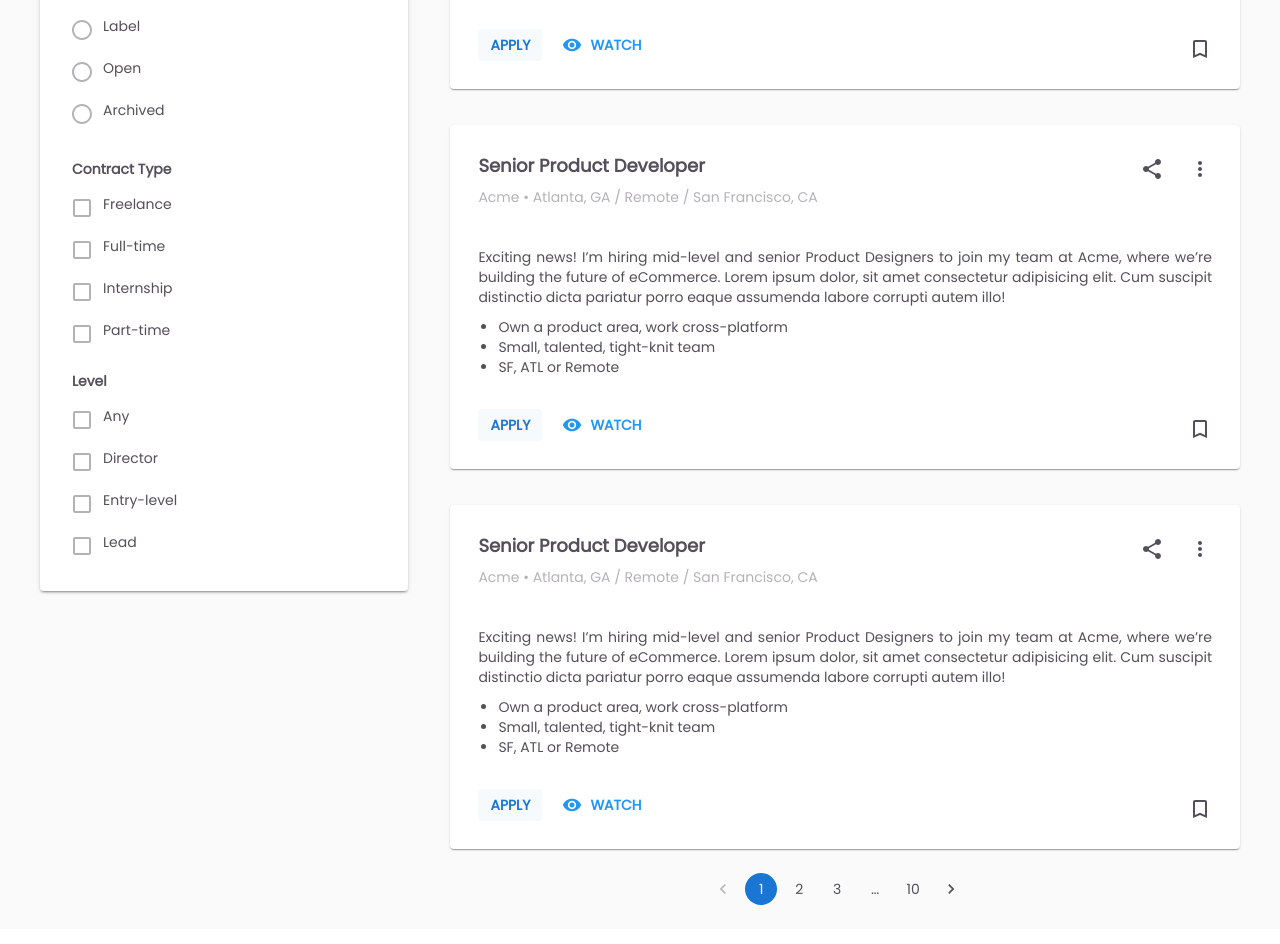
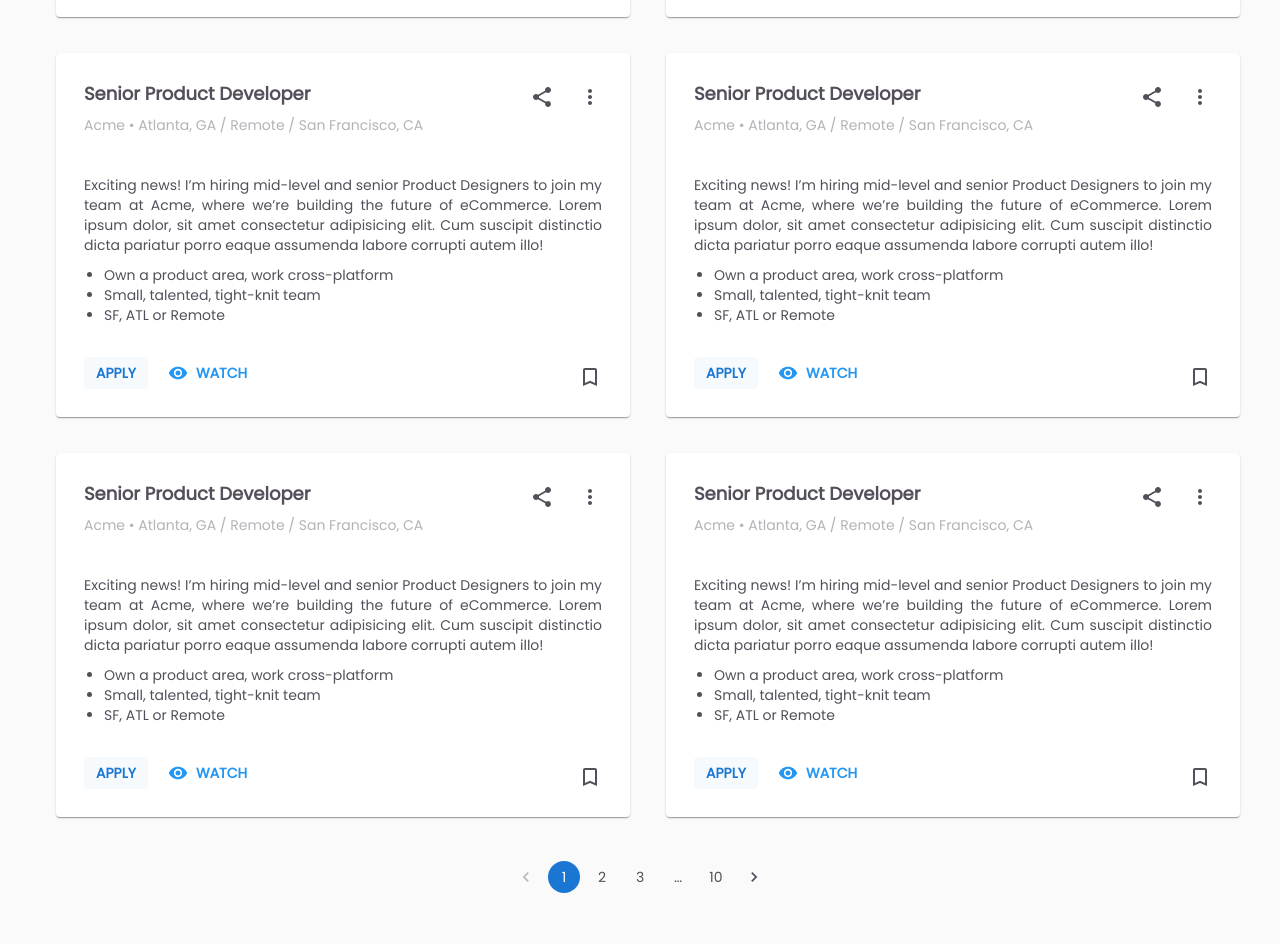
Before and after one commit to pratikwadke02/all-season-24x7-b2c, a React (Create React App) app in the folder client/: page / in a window 1280 px wide. Shown: the part 460-1404 px from the top of the page. Built offline with nearby package versions, Linux system fonts and the light colour scheme.

Commit message:
application Header left

```diff
--- a/client/src/App.js
+++ b/client/src/App.js
@@ -2,13 +2,15 @@
 import Home from "./views/Home/Home";
 import Auth from "./views/Auth/Auth";
 import { theme } from "./theme";
+import Application from "./views/Application/Application";
 
 function App() {
   return (
     <>
     <ThemeProvider theme = {theme}>
-      <Home />
+      {/* <Home /> */}
       {/* <Auth /> */}
+      <Application />
     </ThemeProvider>
     </>
   );
--- /dev/null
+++ b/client/src/components/Feed/ApplicationFeed.jsx
@@ -0,0 +1,45 @@
+import { Box } from "@mui/system";
+import React from "react";
+import Card from "../utils/Card/Card";
+import PaginationComponent from "../utils/Pagination/PaginationComponent";
+
+const Feed = () => {
+  return (
+    <>
+      <Box                       // This is the main container for the feed component
+        // flex={7}
+        sx={{
+          display: "flex",
+          flexDirection: "column",
+          alignItems: "center",
+          position: "relative",
+          minHeight: "75vh",
+          paddingBottom: "60px",
+        }}
+      >
+        <Box sx={{display:'flex', flexDirection:{xs:'column', sm:'row'}, justifyContent:'space-between', alignItems:'center'}}>
+            <Card />
+            <Box sx={{m:1.25}} />
+            <Card />
+        </Box>
+        <Box sx={{display:'flex', flexDirection:{xs:'column', sm:'row'}, justifyContent:'space-between', alignItems:'center'}}>
+            <Card />
+            <Box sx={{m:1.25}} />
+            <Card />
+        </Box>
+        <Box sx={{display:'flex', flexDirection:{xs:'column', sm:'row'}, justifyContent:'space-between', alignItems:'center'}}>
+            <Card />
+            <Box sx={{m:1.25}} />
+            <Card />
+        </Box>
+        <Box
+          sx={{margin:'auto', alignItems: "center", position: "relative", bottom: 0 }}
+        >
+          <PaginationComponent />
+        </Box>
+      </Box>
+    </>
+  );
+};
+
+export default Feed;
--- /dev/null
+++ b/client/src/components/Header/ApplicationHeader.jsx
@@ -0,0 +1,9 @@
+import React from 'react'
+
+const ApplicationHeader = () => {
+  return (
+    <div>ApplicationHeader</div>
+  )
+}
+
+export default ApplicationHeader
--- /dev/null
+++ b/client/src/views/Application/Application.jsx
@@ -0,0 +1,24 @@
+import React from 'react'
+import { Box, Container, Stack, Paper } from '@mui/material'
+import Navbar from '../../components/Navbar/HomeNavbar'
+import {theme} from '../../theme'
+import ApplicationHeader from '../../components/Header/ApplicationHeader'
+import ApplicationFeed from '../../components/Feed/ApplicationFeed'
+
+const Application = () => {
+  return (
+    <>
+    <Box bgcolor={theme.palette.background.home}>
+        <Navbar />
+        <ApplicationHeader />
+        <Container disableGutters>
+            <Stack direction={"row"} justifyContent="space-between">
+                <ApplicationFeed />
+            </Stack>
+        </Container>
+    </Box>
+    </>
+  )
+}
+
+export default Application
```
